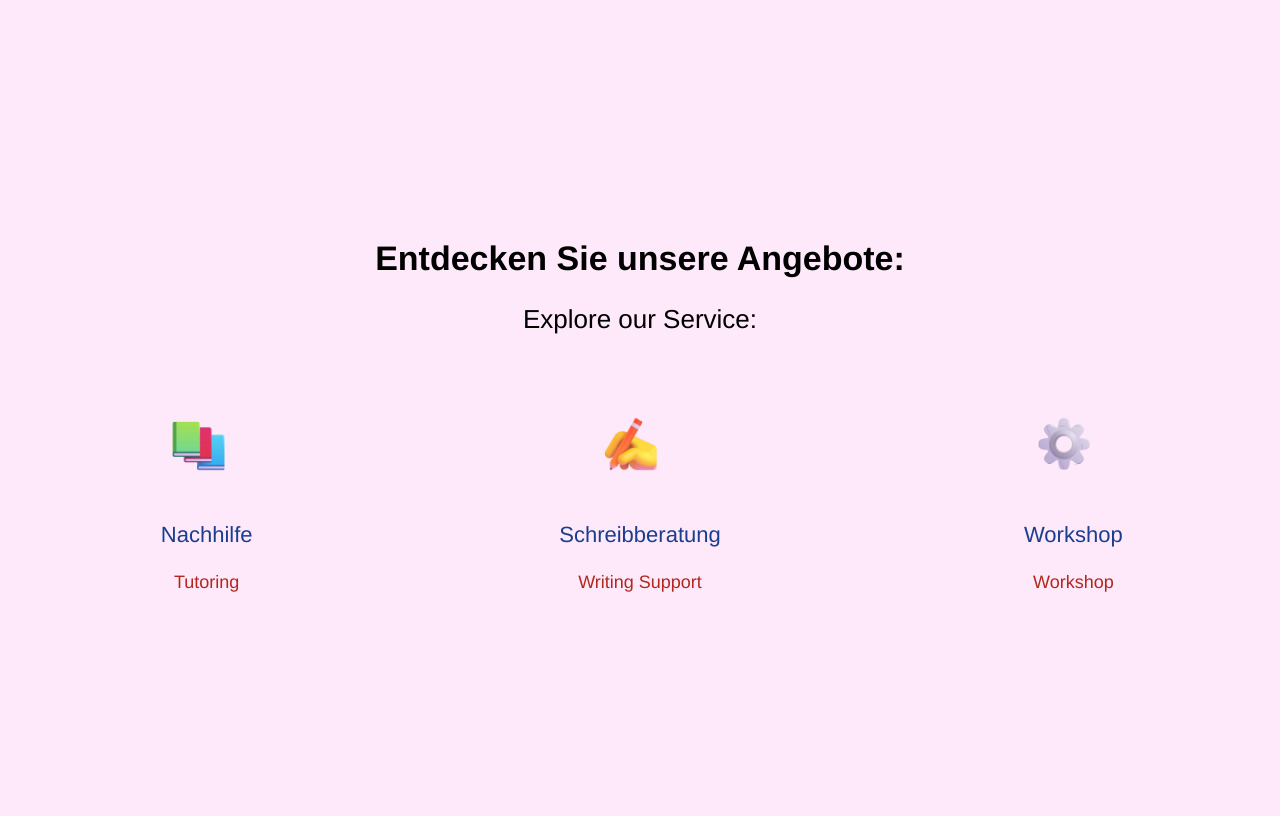
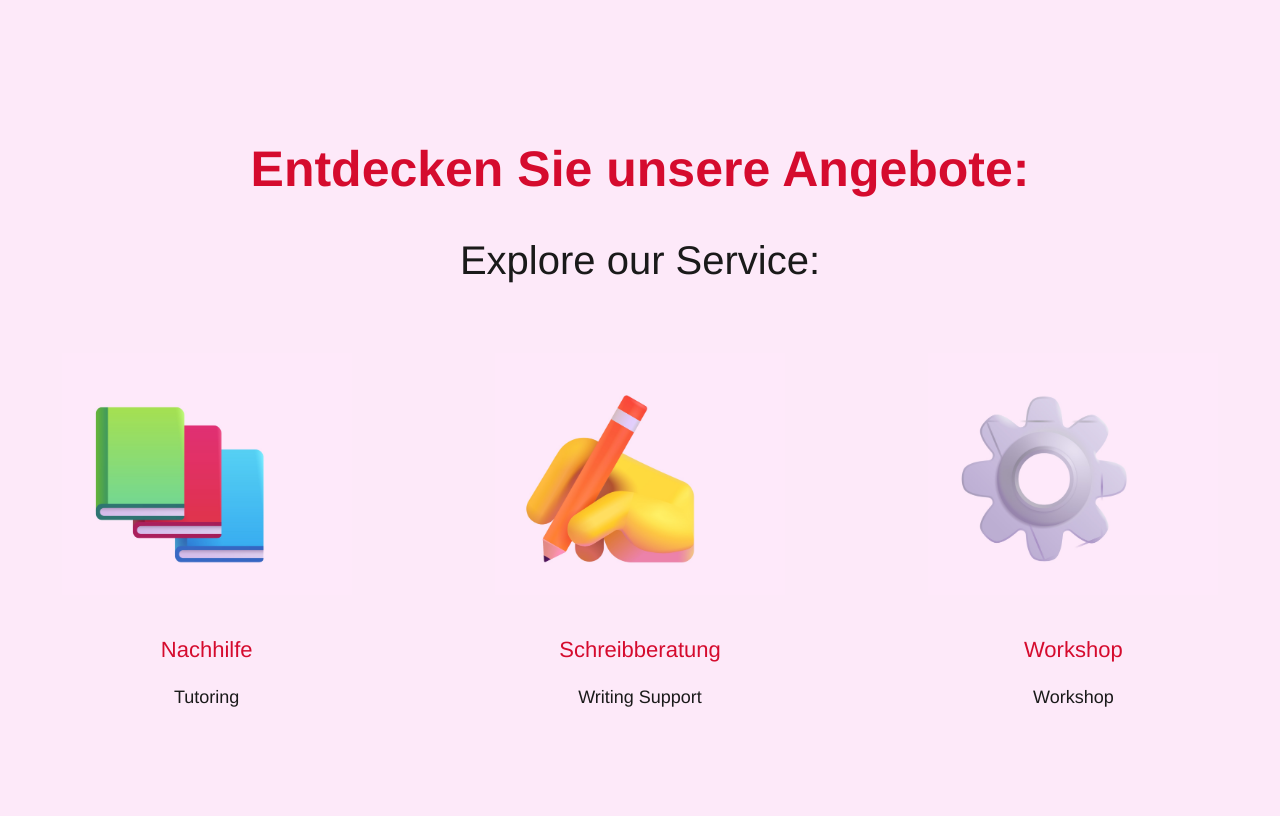
Before and after one commit to hwr-sew25/team_display, a Flask app: page /bildungsangebote in a window 1280 px wide. Run offline with Flask 3, Linux system fonts and the light colour scheme.

Commit message:
kleine Design Verbesserungen

```diff
--- a/static/css/bildungsangebote.css
+++ b/static/css/bildungsangebote.css
@@ -25,15 +25,18 @@
 }
 
 .title-de {
-  font-size: 34px;
+  font-size: 50px;
   font-weight: 600;
-  margin-bottom: 10px;
+  margin-bottom: 30px;
+  color: #d50b2e;
 }
 
 .title-en {
-  font-size: 26px;
+  font-size: 40px;
   font-weight: 400;
+  color: #1a1a1a;
 }
+
 
 /* Grid */
 .bildung-grid {
@@ -50,7 +53,7 @@
 }
 
 .bildung-item img {
-  width: 90px;
+  width: 290px;
   height: auto;
   margin-bottom: 20px;
 }
@@ -58,11 +61,11 @@
 /* Texte */
 .item-de {
   font-size: 22px;
-  color: #1a3d8f;
+  color: #d50b2e;
   margin-bottom: 6px;
 }
 
 .item-en {
   font-size: 18px;
-  color: #b3261e;
+  color:#1a1a1a;
 }
--- a/static/css/geschichte_hwr.css
+++ b/static/css/geschichte_hwr.css
@@ -30,7 +30,7 @@ body {
 /* Titel */
 .history-title {
   font-size: 56px;
-  color: #b3261e;
+  color: #d50b2e;
   margin-top: 0;
   margin-bottom: 250px;
 }
@@ -80,7 +80,7 @@ body {
 .event-year {
   display: block;
   font-size: 22px;
-  color: #b3261e;
+  color: #d50b2e;
   font-weight: 600;
   margin: 12px 0;
 }
@@ -93,7 +93,7 @@ body {
 
 .event-text-en {
   font-size: 16px;
-  color: #b3261e;
+  color: #d50b2e;
 }
 
 /* Positionierung */
--- a/static/css/karten_ausgabe.css
+++ b/static/css/karten_ausgabe.css
@@ -4,7 +4,7 @@
 
 html, body {
   height: 100%;
-  overflow: hidden;   /* ❌ kein Scrollen */
+  overflow: hidden;
 }
 
 .karten-ausgabe-body {
@@ -29,7 +29,7 @@ html, body {
 .karten-ausgabe-text {
   font-size: 50px;
   margin-bottom: 22px;
-  color: #1a1a1a;
+  color: #d50b2e;
   max-width: 800px;
 }
 
@@ -44,5 +44,5 @@ html, body {
 /* Englischer Text */
 .karten-ausgabe-text-en {
   font-size: 40px;
-  color: #b3261e;
+  color: #1a1a1a;
 }
--- a/static/css/karten_validierung.css
+++ b/static/css/karten_validierung.css
@@ -23,19 +23,19 @@
 
 /* Text wie Original-Terminal */
 .validation-text {
-  font-size: 28px;
+  font-size: 50px;
   line-height: 1.35;
   margin-bottom: 24px;
   max-width: 900px;
 
   font-weight: 400;              /* ruhig, nicht fett */
   letter-spacing: 0.2px;         /* sehr nah an Helvetica World */
-  color: #1a1a1a;
+  color: #d50b2e;
 }
 
 /* Bild bewusst klein & ruhig */
 .validation-image img {
-  width: 220px;                  /* nahe am Original */
+  width: 500px;                  /* nahe am Original */
   max-width: 50vw;
   height: auto;
 }
--- a/static/css/spendenbox.css
+++ b/static/css/spendenbox.css
@@ -4,7 +4,7 @@
 
 html, body {
   height: 100%;
-  overflow: hidden;   /* ❌ kein Scrollen */
+  overflow: hidden;
 }
 
 .spendenbox-body {
@@ -37,7 +37,7 @@ html, body {
 .spendenbox-text {
   font-size: 50px;
   margin-bottom: 28px;
-  color: #1a1a1a;
+  color: #d50b2e;
 }
 
 /* Bild */
@@ -51,5 +51,5 @@ html, body {
 /* Englischer Text */
 .spendenbox-text-en {
   font-size: 40px;
-  color: #b3261e;
+  color: #1a1a1a;
 }
```
Also changed, not shown: static/css/kaffeeautomat.css (+5 -5 lines), static/css/muelleimer.css (+7 -6 lines), static/css/snackautomat.css (+4 -4 lines).
